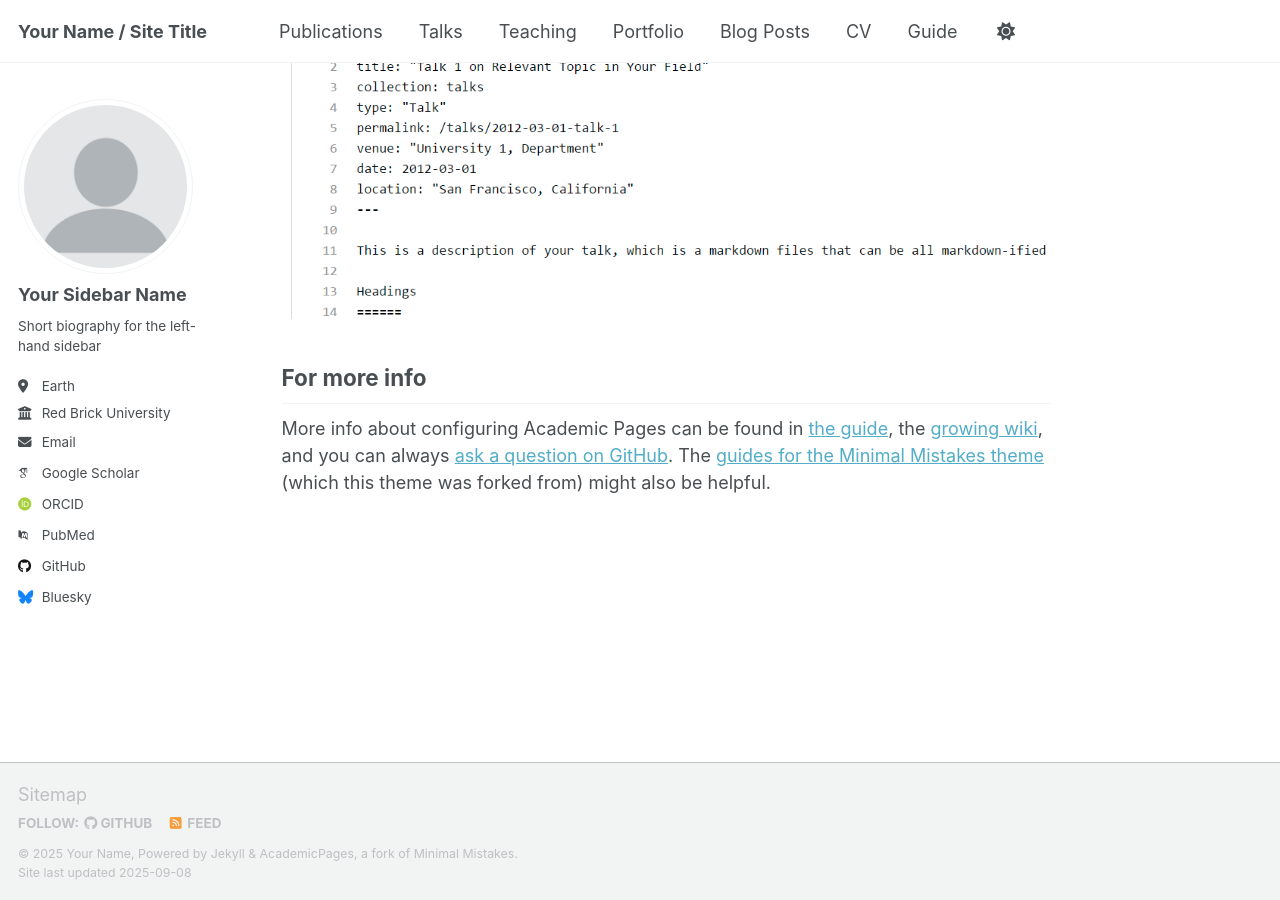
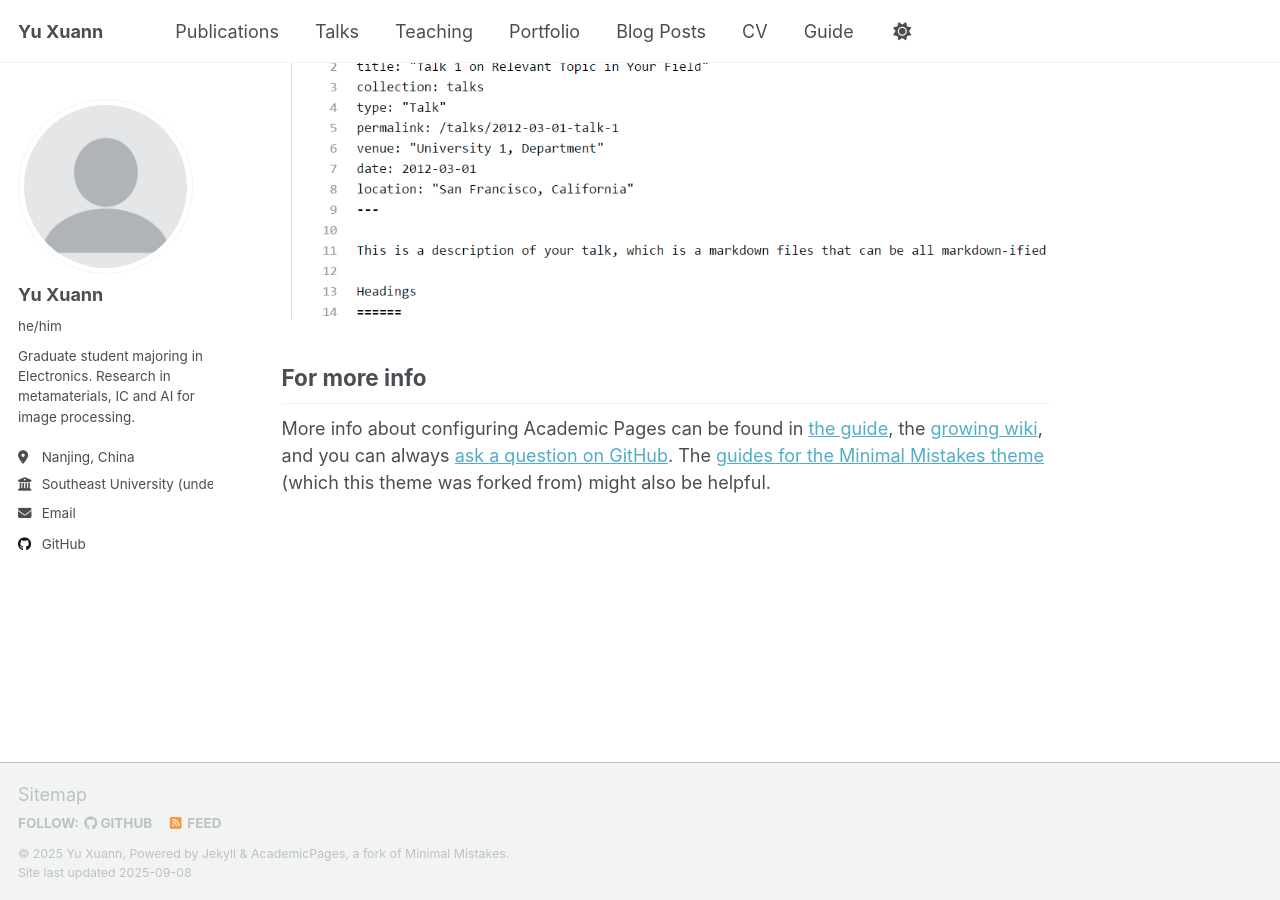
Before and after one commit to Yu-Xuann/Yu-Xuann.github.io, a Jekyll site: the page built from _pages/about.md, in a window 1280 px wide and 900 px high, scrolled down 2880 px. Built offline with Jekyll 4.4.1, drawn with Linux system fonts in a browser that asks for light colours; some web fonts are replaced; a script that is not in the unit is left out.

Commit message:
Update _config.yml
Customize site config
Set up personal info in config

```diff
--- a/_config.yml
+++ b/_config.yml
@@ -8,38 +8,37 @@
 
 # Basic Site Settings
 locale                   : "en-US"
-site_theme               : "default" # Currently available options are "default", "air"
-title                    : "Your Name / Site Title"
+site_theme               : "default"
+title                    : "Yu Xuann"
 title_separator          : "-"
-name                     : &name "Your Name"
-description              : &description "personal description"
-url                      : https://academicpages.github.io # the base hostname & protocol for your site e.g. "https://[your GitHub username].github.io" or if you already have some other page hosted on Github then use "https://[your GitHub username].github.io/[Your Repo Name]"
-baseurl                  : "" # the subpath of your site, e.g. "/blog"
-repository               : "academicpages/academicpages.github.io"
+name                     : &name "Yu Xuann"
+description              : &description "Graduate student in Electronics, interested in IC design, metamaterials, and AI for image processing."
+url                      : "https://Yu-Xuann.github.io"
+baseurl                  : ""
+repository               : "Yu-Xuann/Yu-Xuann.github.io"
 
 # Site Author - The following control what appear as part of the author content on the side bar.
 #               If a field is blank the icon and link will not appear, otherwise it will be shown.
 #               Additional customization can be done by editing /_includes/author-profile.html
 author:
-  # Biographic information
   avatar           : "profile.png"
-  name             : "Your Sidebar Name"
-  pronouns         : # example: "she/her"
-  bio              : "Short biography for the left-hand sidebar"
-  location         : "Earth"
-  employer         : "Red Brick University"
-  uri              : # URL
-  email            : "none@example.org"
+  name             : "Yu Xuann"
+  pronouns         : "he/him"
+  bio              : "Graduate student majoring in Electronics. Research in metamaterials, IC and AI for image processing."
+  location         : "Nanjing, China"
+  employer         : "Southeast University (undergraduate)"
+  uri              :
+  email            : "yxjiang04@163.com"
 
   # Academic websites
   academia         : # URL
   arxiv            : # URL - Update with the correct link to your profile
-  googlescholar    : "https://scholar.google.com/citations?user=PS_CX0AAAAAJ"
+  googlescholar    : # URL
   inspire-hep      : # URL
   impactstory      : # URL
-  orcid            : "http://orcid.org/yourorcidurl"
+  orcid            : # URL
   semantic         : # URL
-  pubmed           : "https://www.ncbi.nlm.nih.gov/pubmed/?term=john+snow"
+  pubmed           : # URL
   researchgate     : # URL
   scopus           : # URL
 
@@ -47,13 +46,13 @@ author:
   bitbucket        : # Username - Update with your username on the site
   codepen          : # Username
   dribbble         : # Username
-  github           : "academicpages"
+  github           : "Yu-Xuann"
   kaggle           : # Username
   stackoverflow    : # User number or user number and name (i.e., use "1" or "1/jeff-atwood")
 
   # Social media
   artstation       : # Username
-  bluesky          : "bsky.app" # Replace this with you Bluesky username
+  bluesky          : # Username # Replace this with you Bluesky username
   facebook         : # Username
   flickr           : # Username
   foursquare       : # Username
```
